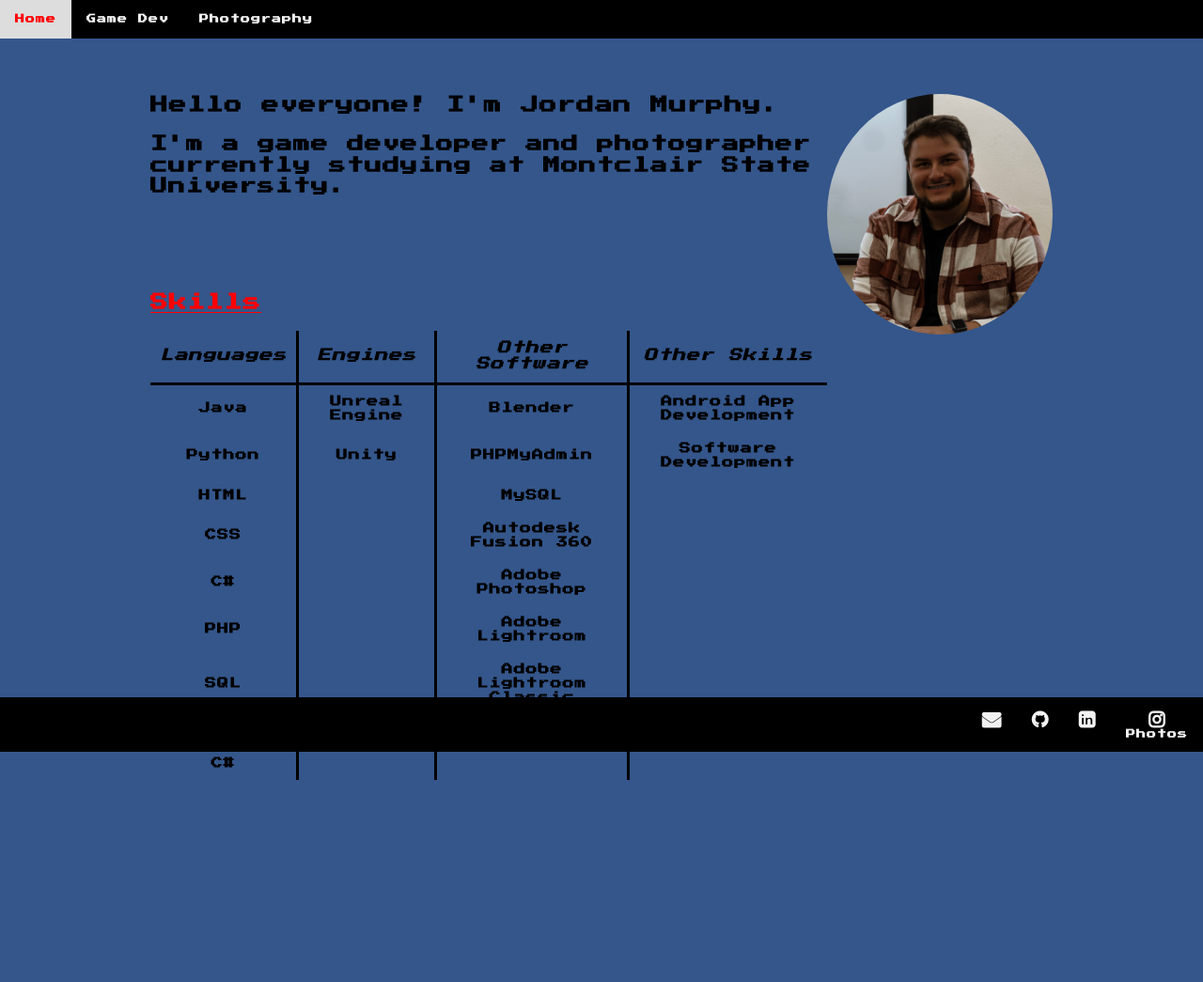
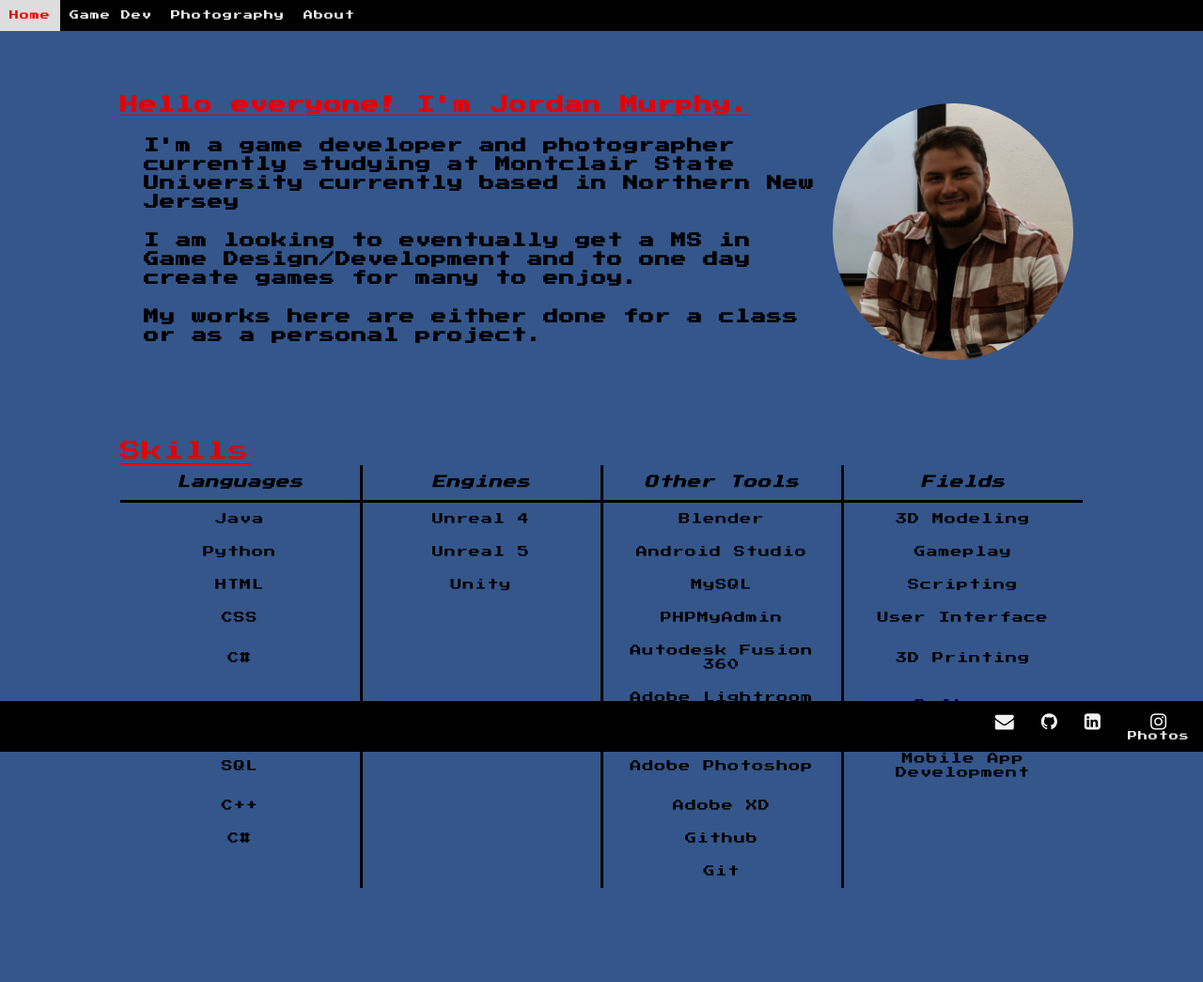
Before and after one commit to jmurphy007/jmurphy007.github.io, a PHP site: page / in a window 1280 px wide. Shown: the whole page at 94% size. Before the commit the page ends 830 px from the top, so only its background shows below. Run offline with PHP 8.4, Linux system fonts and the light colour scheme.

Commit message:
Added about page & reworked file organization

```diff
--- a/styles.css
+++ b/Assets/styles.css
@@ -18,23 +18,21 @@
 	float: left;
 	color: #f2f2f2;
 	text-align: center;
-  padding: 14px 16px;
+	padding: 10px 10px;
 	text-decoration: none;
 	font-size: 10px;
-  font-weight: bolder;
 }
 .topnav a:hover {
 	background-color: #ddd;
 	color: black;
 }
 .topnav a.active {
-  color: red;
+	color: #e60000;
 }
 .main{
-	width: 75%;
+	width: 80%;
 	text-align: left;
 	margin: 0 auto;
-	font-weight: bold;
 }
 .wrapper{
 	margin-top: 100px;
@@ -47,10 +45,16 @@
 	border-radius: 50%;
 	float: right;
 	margin: 0 auto;
+	padding: 10px;
 }
 p{
-	font-size: 18px;
+	font-size: 12px;
 	overflow-wrap: break-word;
+	margin-left: 25px;
+}
+h4{
+	overflow-wrap: break-word;
+	margin-left: 25px;
 }
 .bottomnav {
 	background-color: black;
@@ -63,10 +67,9 @@
 	float: right;
 	color: #f2f2f2;
 	text-align: center;
-  padding: 14px 16px;
+	padding: 12px 14px;
 	text-decoration: none;
 	font-size: 20px;
-  font-weight: bold;
 }
 .bottomnav a:hover {
 	background-color: #ddd;
@@ -82,10 +85,12 @@
 	border-collapse: collapse;
 	font-size: 12px;
 	text-align: center;
+	width: 100%;
 }
 table td {
 	border-left: 3px solid #000;
 	padding: 10px;
+	width: 25%;
 }
 table td:first-child {
 	border-left: none;
@@ -98,6 +103,16 @@
 table th:first-child {
 	border-left: none;
 }
+table caption {
+	font-size: 22px;
+	text-align: left;
+	color: #e60000;
+	text-decoration-line: underline;
+}
 .headerrow{
 	border-bottom: 3px solid #000;
 }
+h3{
+	color: #e60000;
+	text-decoration-line: underline;
+}
--- a/index.html
+++ b/index.html
@@ -1,92 +1,104 @@
 <!DOCTYPE html>
 <html>
 	<head>
-		<title>Jordan Murphy Portfolio Page</title>
+		<title>Jordan Murphy Portfolio Page - Home Page</title>
 		<meta charset="utf-8" />
 		<meta name="author" content="Jordan Murphy" />
 		<meta name="description" content="Jordan Murphy's Portfolio for Game Development and Photography"/>
 		<meta name="viewport" content="width=device-width, initial-scale=1" />
-		<link rel="stylesheet" href="styles.css">
+		<link rel="stylesheet" href="Assets/styles.css">
 		<link rel="stylesheet" href="https://cdnjs.cloudflare.com/ajax/libs/font-awesome/4.7.0/css/font-awesome.min.css">
 	</head>
 	<body>
 		<div class = "topnav">
-		<a class = "active" href="index.html">Home</a>
+			<a class = "active" href="index.html">Home</a>
 			<a href="#gamedev">Game Dev</a>
 			<a href="#photo">Photography</a>
+			<a href="Pages/about.html">About</a>
 		</div>
 		<div class = "wrapper">
 			<div class = "main">
-				<img src = "portrait.jpg" alt="Picture of me" id = "portrait">
+				<img src = "Assets/portrait.jpg" alt="Picture of me" id = "portrait">
 				<h3>Hello everyone! I'm Jordan Murphy.</h3>
-				<p>
-					I'm a game developer and photographer currently studying at Montclair State University.
-
-				</p>
+				<h4>
+					I'm a game developer and photographer currently studying at Montclair State University currently based in Northern New Jersey
+				</h4>
+				<h4>
+					I am looking to eventually get a MS in Game Design/Development and to one day create games for many to enjoy.
+				</h4>
+				<h4>
+					My works here are either done for a class or as a personal project.
+				</h4>
 			</div>
 		</div>
 		<div class = "wrapper">
 			<div class = "main">
-				<h3 style="color:red"><u>Skills</u></h3>
 				<table>
+					<caption>Skills</caption>
 					<tr class  = "headerrow">
 						<th><i>Languages</i></th>
 						<th><i>Engines</i></th>
-						<th><i>Other Software</i></th>
-						<th><i>Other Skills</i></th>
+						<th><i>Other Tools</i></th>
+						<th><i>Fields</i></th>
 					</tr>
 					<tr>
 						<td>Java</td>
-						<td>Unreal Engine</td>
+						<td>Unreal 4</td>
 						<td>Blender</td>
-						<td>Android App Development</td>
+						<td>3D Modeling</td>
 					</tr>
 					<tr>
 						<td>Python</td>
-						<td>Unity</td>
-						<td>PHPMyAdmin</td>
-						<td>Software Development</td>
+						<td>Unreal 5</td>
+						<td>Android Studio</td>
+						<td>Gameplay</td>
 					</tr>
 					<tr>
 						<td>HTML</td>
-						<td></td>
+						<td>Unity</td>
 						<td>MySQL</td>
-						<td></td>
+						<td>Scripting</td>
 					</tr>
 					<tr>
 						<td>CSS</td>
 						<td></td>
+						<td>PHPMyAdmin</td>
+						<td>User Interface</td>
+					</tr>
+					<tr>
+						<td>C#</td>
+						<td></td>
 						<td>Autodesk Fusion 360</td>
+						<td>3D Printing</td>
+					</tr>
+					<tr>
+						<td>PHP</td>
+						<td></td>
+						<td>Adobe Lightroom (Regular & Classic)</td>
+						<td>Software Development</td>
+					</tr>
+					<tr>
+						<td>SQL</td>
+						<td></td>
+						<td>Adobe Photoshop</td>
+						<td>Mobile App Development</td>
+					</tr>
+					<tr>
+						<td>C++</td>
+						<td></td>
+						<td>Adobe XD</td>
 						<td></td>
 					</tr>
 					<tr>
 						<td>C#</td>
 						<td></td>
-						<td>Adobe Photoshop</td>
+						<td>Github</td>
 						<td></td>
 					</tr>
 					<tr>
-						<td>PHP</td>
-						<td></td>
-						<td>Adobe Lightroom</td>
-						<td></td>
-					</tr>
-					<tr>
-						<td>SQL</td>
-						<td></td>
-						<td>Adobe Lightroom Classic</td>
-						<td></td>
-					</tr>
-					<tr>
-						<td>C++</td>
 						<td></td>
 						<td></td>
-						<td></td>
-					</tr>
-					<tr>
-						<td>C#</td>
-						<td></td>
-						<td></td>
+						<td>Git</td>
 						<td></td>
 					</tr>
 				</table>
```
Also changed, not shown: Pages/about.html (added, +59 -0 lines), Assets/portrait.jpg (renamed from portrait.jpg). Lines whose indentation alone changed are shown as unchanged.
